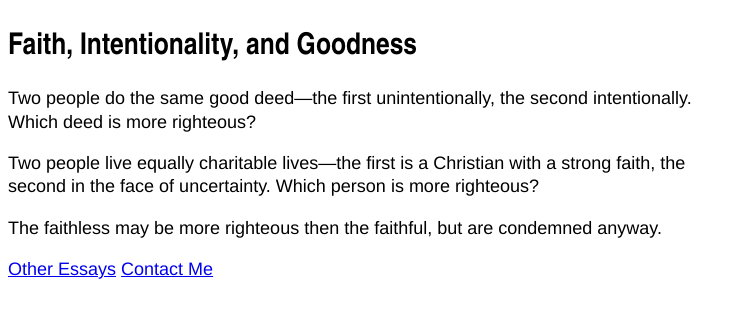
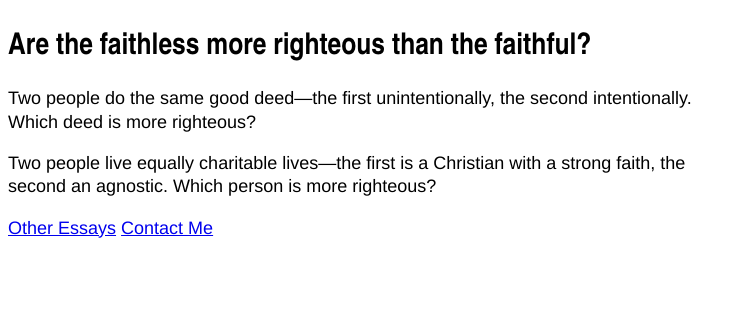
Before and after one commit to artsandmetaphysics/goodlifeodyssey, a Jekyll site: the page built from _essays/faith-intentionality-and-goodness.md, in a window 1280 px wide. Shown: the top 318 px of the page, without its empty margins (0-746 px from the left). Built offline with Jekyll 4.4.1, drawn with Linux system fonts in a browser that asks for light colours.

Commit message:
Further clarify essay

```diff
--- a/_essays/faith-intentionality-and-goodness.md
+++ b/_essays/faith-intentionality-and-goodness.md
@@ -1,9 +1,7 @@
 ---
-title: Faith, Intentionality, and Goodness
+title: Are the faithless more righteous than the faithful?
 description: Does doubt increase righteousness?
 ---
 Two people do the same good deed---the first unintentionally, the second intentionally.  Which deed is more righteous?
 
-Two people live equally charitable lives---the first is a Christian with a strong faith, the second in the face of uncertainty.  Which person is more righteous?
-
-The faithless may be more righteous then the faithful, but are condemned anyway.
+Two people live equally charitable lives---the first is a Christian with a strong faith, the second an agnostic.  Which person is more righteous?
```
